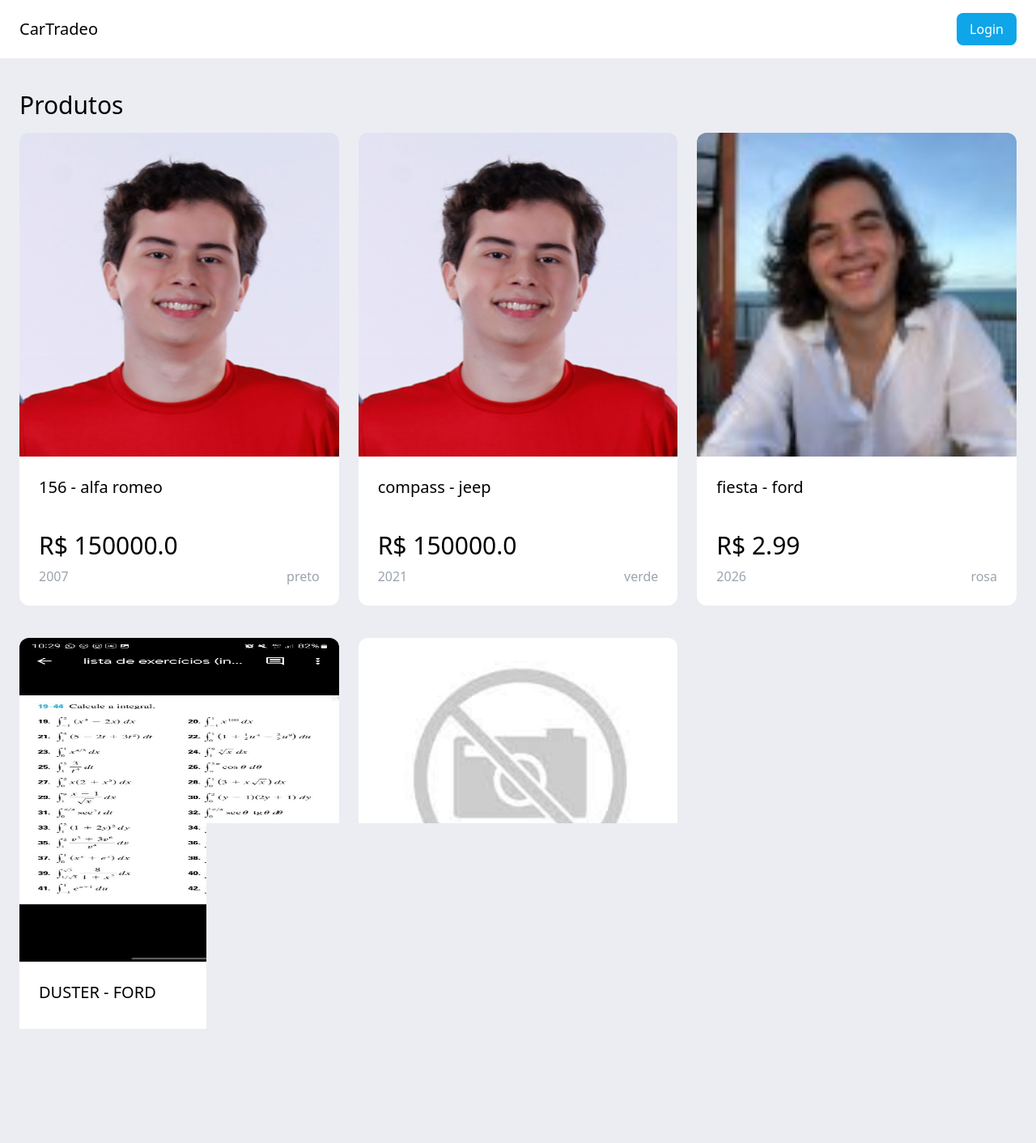
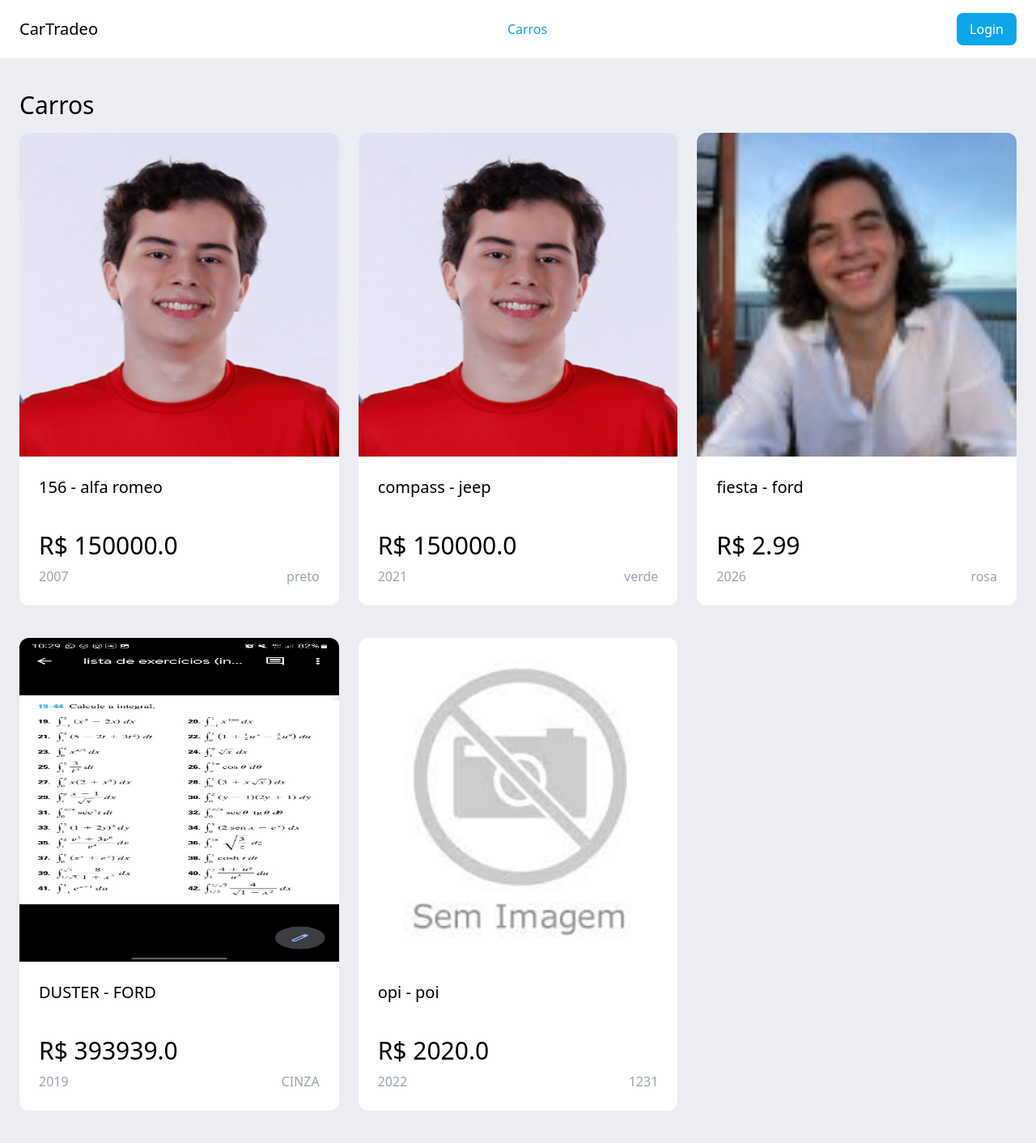
Before and after one commit to GRUP-FDS/Marketplace, a Django app: page /cars/plp/ in a window 1280 px wide. Shown: the whole page at 81% size. Run offline with Django 4.2, Linux system fonts and the light colour scheme; data comes from the database, SQL or seed files in the repository; both versions use the stored data as it was after the commit; some libraries are stand-ins or nearby versions.

Commit message:
Ajeitar erro de imagem sem carro

```diff
--- a/carros/forms.py
+++ b/carros/forms.py
@@ -17,7 +17,6 @@ class NewCarForm(forms.ModelForm):
       'color':'Cor',
       'description': 'Descrição',
       'image': 'Imagem',
-
     }
 
     widgets = {
--- a/carros/models.py
+++ b/carros/models.py
@@ -8,7 +8,7 @@ class Car(models.Model):
   type = models.CharField(max_length=255)
   price = models.FloatField()
   color = models.CharField(max_length=255)
-  image = models.ImageField(upload_to='car_images', blank=True, null=True)
+  image = models.ImageField(upload_to='car_images', blank=True, null=True, default='imagem-padrao.jpeg')
   description = models.TextField(blank=True, null=True)
   is_sold = models.BooleanField(default=False)
   created_at = models.DateTimeField(auto_now_add=True)
--- a/carros/templates/carros/paginadelistagem.html
+++ b/carros/templates/carros/paginadelistagem.html
@@ -4,7 +4,7 @@
 
 {% block content %}
 <div class="mx-auto px-6 max-w-7xl my-10">
-    <h1 class="text-3xl mb-4">Produtos</h1>
+    <h1 class="text-3xl mb-4">Carros</h1>
 
     <div class=""mt-6 px-6 py="12 bg-gray-100 rouded-xl">
 
--- a/core/templates/core/base.html
+++ b/core/templates/core/base.html
@@ -13,6 +13,10 @@
   <header class="bg-white">
     <nav class="flex items-center justify-between py-4 px-6 max-w-7xl mx-auto">
       <a href="/" class="text-xl text-black">CarTradeo</a>
+      <div>
+        <a href="/cars/plp" class="text-base text-sky-500 hover:text-sky-600 transition-colors px-4 py-2 rounded-lg">Carros</a>
+        <!-- <a href="/cars/plp" class="text-base text-sky-500 hover:text-sky-600 transition-colors px-4 py-2 rounded-lg">Meus anúncios</a> -->
+      </div>
       {% if request.user.is_authenticated %}
       <div class="flex items-center gap-2">
         <a href="/logout/" class="text-base text-sky-500 border border-1 border-sky-600 bg-white hover:bg-sky-500 hover:text-white transition-colors px-4 py-2 rounded-lg">Sair</a>
--- a/core/templates/core/home.html
+++ b/core/templates/core/home.html
@@ -12,7 +12,7 @@
 </div>
 <div class="my-16">
   <div class="mx-auto px-6 max-w-7xl">
-    <h2 class="text-3xl mb-4">Produtos</h2>
+    <h2 class="text-3xl mb-4">Carros</h2>
 
     <div class="grid grid-cols-1 gap-x-6 gap-y-10 sm:grid-cols-2 lg:grid-cols-3 xl:grid-cols-4 xl:gap-x-8">
       <a href="#" class="group">
```
Also changed, not shown: carros/migrations/0002_alter_car_image.py (added), db.sqlite3, media/imagem-padrao.jpeg (added).
